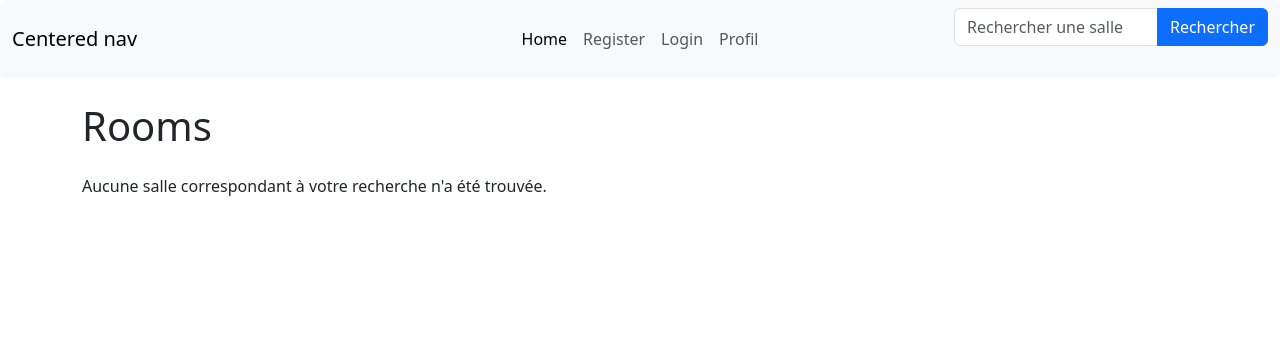
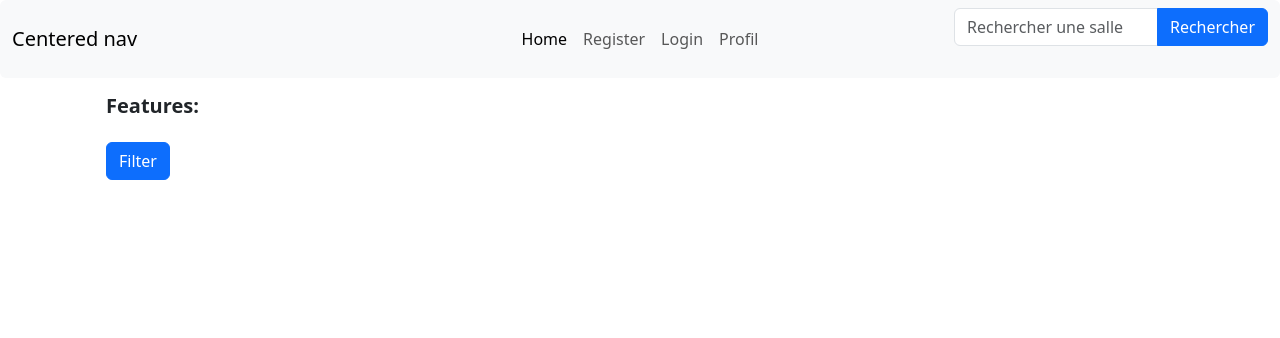
Before and after one commit to Yankhoba92/SpaceTrackr, a Symfony app: template templates/home/index.html.twig in a window 1280 px wide. Shown: the top 338 px of the page. Run offline with Twig, Linux system fonts and the light colour scheme; the template is opened without the code that fills it, so the values that code supplies are empty; some libraries are stand-ins or nearby versions.

Commit message:
✨ Configure features filter in the template

```diff
--- a/templates/home/index.html.twig
+++ b/templates/home/index.html.twig
@@ -6,27 +6,49 @@
 
 {% block body %}
     <div class="container">
-		<h1 class="mt-4 mb-4">Rooms</h1>
+        <div class="form-check mb-4">
+            <form method="get">
+                <h5 class="mb-2 fw-bold">Features:</h5>
+
+                {% for item in features %}
+                    <div>
+                        <input type="checkbox" name="features[]" id="feature_{{ item.id }}" value="{{ item.id }}" class="form-check-input"
+                            {% if selectedFeatures and item.id in selectedFeatures|map(item => item.id) %}
+                                checked
+                            {% endif %}
+                        >
+                        <label for="feature_{{ item.id }}" class="form-check-label">{{ item.name }}</label>
+                    </div>
+                {% endfor %}
+
+                <button type="submit" class="btn btn-primary mt-3">Filter</button>
+            </form>
+        </div>
 
         <div class="row">
-		 {% if rooms is empty %}
-                <p>Aucune salle correspondant à votre recherche n'a été trouvée.</p>
+            {% if selectedFeatures|length == 0 %}
+				{% for room in rooms %}
+					{{ include('components/room_card.html.twig') }}
+				{% endfor %}
             {% else %}
 				{% for room in rooms %}
-				<div class="col-md-4 mb-4">
-					<a href="{{ path('app_room', {'id': room.id}) }}" class="text-decoration-none">
-						<div class="card">
-							<img src="{{ room.roomPicture }}" class="card-img-top" alt="{{ room.name }}">
-							<div class="card-body">
-								<h5 class="card-title">{{ room.name }}</h5>
-								<p class="card-text">{{ room.description }}</p>
-								<ul class="list-group list-group-flush">
-									<li class="list-group-item">Prix : <span class="fw-bold">{{ room.price }} €</span></li>
-								</ul>
-							</div>
-						</div>
-					</a>
-				</div>
+					{% set featuresMatch = true %}
+					{% set exitLoop = false %}
+
+					{% for selectedFeature in selectedFeatures %}
+						{% if selectedFeature not in room.features %}
+							{% set featuresMatch = false %}
+							{% set exitLoop = true %}
+						{% endif %}
+					{% endfor %}
+
+					{% if featuresMatch %}
+						{{ include('components/room_card.html.twig') }}
+					{% endif %}
+
+					{% if exitLoop %}
+						{% set featuresMatch = false %}
+					{% endif %}
 				{% endfor %}
             {% endif %}
         </div>
```
Lines whose indentation alone changed are shown as unchanged.
